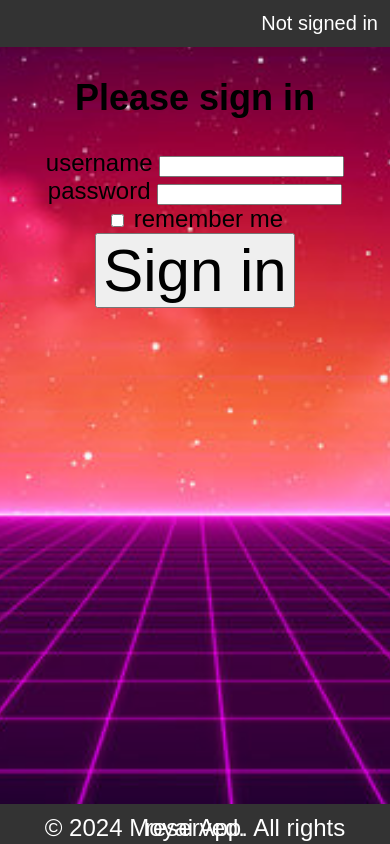
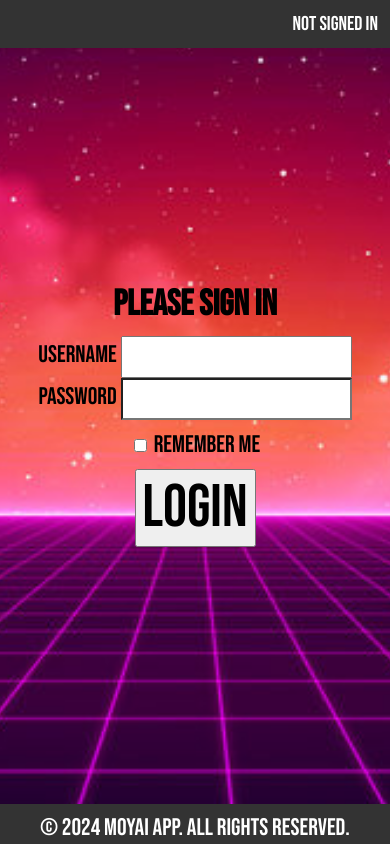
Before and after one commit to HunterBendel/Moyai, a Flask app: page /login in a window 390 px wide. Run offline with Flask 3, Linux system fonts and the light colour scheme; some libraries are stand-ins or nearby versions.

Commit message:
I got the login page css updated

```diff
--- a/static/signin.css
+++ b/static/signin.css
@@ -1,13 +1,26 @@
+/*→This is the custom font←*/
 .bebas-neue-regular {
   font-family: "Bebas Neue", sans-serif;
   font-weight: 400;
   font-style: normal;
 }
 
-body {
+/*→This is to allow the buttons to be centered and stacked←*/
+.button-container {
+  display: flex;
+  flex-direction: column;
+  align-items: center;
+  justify-content: center;
+  margin-top: 250px;
+  margin-bottom: 250px;
+  padding: 0;
+  transition: margin-top 0.3s ease; /* Smooth transition for margin-top */
+}
+
+.container {
   padding-top: 40px;
   padding-bottom: 40px;
-  background-color: #5c1a1a;
+  transition: margin-top 0.3s ease; /* Smooth transition for margin-top */
 }
 
 .form-signin {
@@ -15,13 +28,16 @@
   padding: 15px;
   margin: 0 auto;
 }
+
 .form-signin .form-signin-heading,
 .form-signin .checkbox {
   margin-bottom: 10px;
 }
+
 .form-signin .checkbox {
   font-weight: normal;
 }
+
 .form-signin .form-control {
   position: relative;
   height: auto;
@@ -31,9 +47,11 @@
   padding: 10px;
   font-size: 16px;
 }
+
 .form-signin .form-control:focus {
   z-index: 2;
 }
+
 .form-signin input[type="email"] {
   margin-bottom: -1px;
   border-bottom-right-radius: 0;
@@ -44,3 +62,63 @@
   border-top-left-radius: 0;
   border-top-right-radius: 0;
 }
+
+@media (max-width: 1024px) {
+  .container {
+    margin-top: 250px;
+  }
+}
+
+@media (max-width: 896px) {
+  .container {
+    margin-top: 225px;
+  }
+}
+
+@media (max-width: 768px) {
+  .container {
+    margin-top: 200px;
+  }
+}
+
+@media (max-width: 640px) {
+  .container {
+    margin-top: 175px;
+  }
+}
+/*meowmeowmeow*/
+@media (max-height: 1024px) {
+  .container {
+    margin-top: 200px;
+  }
+}
+
+@media (max-height: 896px) {
+  .container {
+    margin-top: 150px;
+  }
+}
+
+@media (max-height: 768px) {
+  .container {
+    margin-top: 100px;
+  }
+}
+
+@media (max-height: 640px) {
+  .container {
+    margin-top: 50px;
+  }
+}
+
+@media (max-height: 512px) {
+  .container {
+      margin-top: 0px;
+  }
+}
+
+@media (max-height: 384px) {
+  .container {
+      margin-top: -50px;
+  }
+}
--- a/templates/login_page.html
+++ b/templates/login_page.html
@@ -1,4 +1,7 @@
 <head>
+  <link rel="preconnect" href="https://fonts.googleapis.com">
+  <link rel="preconnect" href="https://fonts.gstatic.com" crossorigin>
+  <link href="https://fonts.googleapis.com/css2?family=Bebas+Neue&display=swap" rel="stylesheet">
   <div class="navbar">
     <a class="splitb">Not signed in</a>
   </div>
@@ -13,11 +16,13 @@
 
 {% block styles %}
 {{super()}}
-<link rel="stylesheet" href="{{url_for('.static', filename='signin.css')}}">
+
 {% endblock %}
 
 {% block content %}
+  <body>
     <title>Log In</title>
+    <link rel="stylesheet" href="{{url_for('.static', filename='signin.css')}}">
     <div class="container">
 
       <form class="form-signin" method="POST" action="/login">
@@ -26,8 +31,9 @@
         {{ wtf.form_field(form.username) }}
         {{ wtf.form_field(form.password) }}
         {{ wtf.form_field(form.remember) }}
-        <button class="btn btn-lg btn-primary btn-block" type="submit">Sign in</button>
+        <button class="btn btn-lg btn-primary btn-block" type="submit">Login</button>
       </form>
 
     </div> <!-- /container -->
+  </body>
 {% endblock %}
```
Also changed, not shown: static/images/moyai_background_2.png (added).
